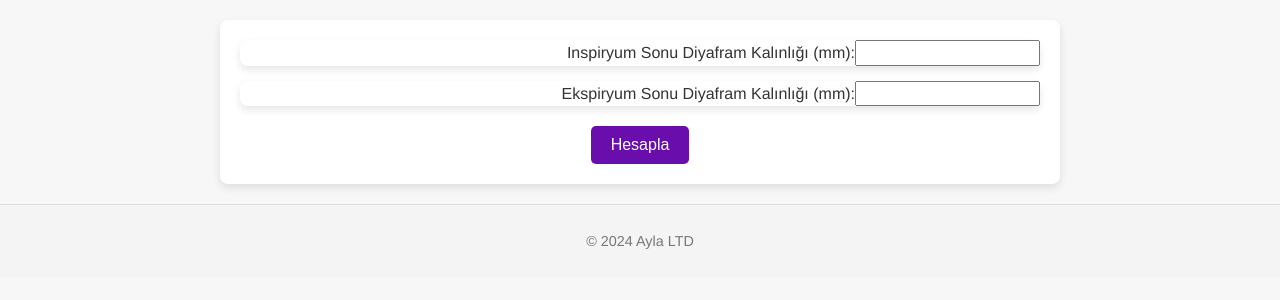
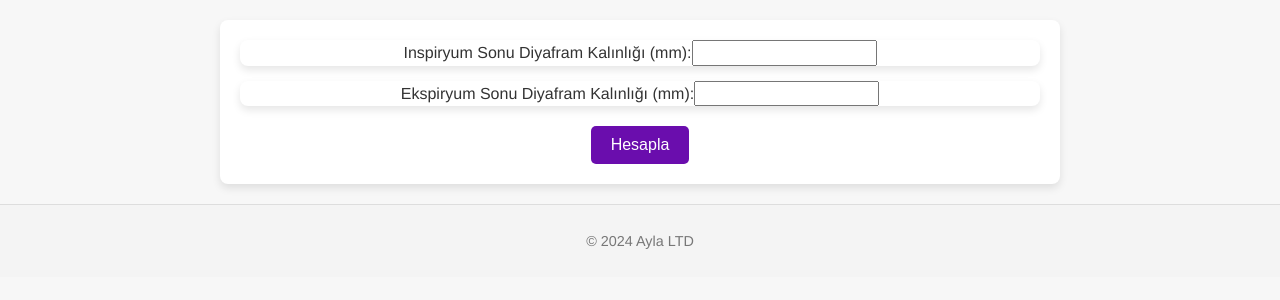
Before and after one commit to MuMSuZ/niv, a Flask app: page /nivsure in a window 1280 px wide. Shown: the part 184-484 px from the top of the page. Run offline with Flask 3, Linux system fonts and the light colour scheme.

Commit message:
Update styles.css

```diff
--- a/static/styles.css
+++ b/static/styles.css
@@ -83,7 +83,7 @@ footer {
 .form-group {
     margin-bottom: 15px;
     display: flex;
-    justify-content: right ; /* sağ */
+    justify-content: center ; /* sağ */
     background-color: white;
     border-radius: 8px;
     box-shadow: 0 4px 8px rgba(0,0,0,0.1)
```
